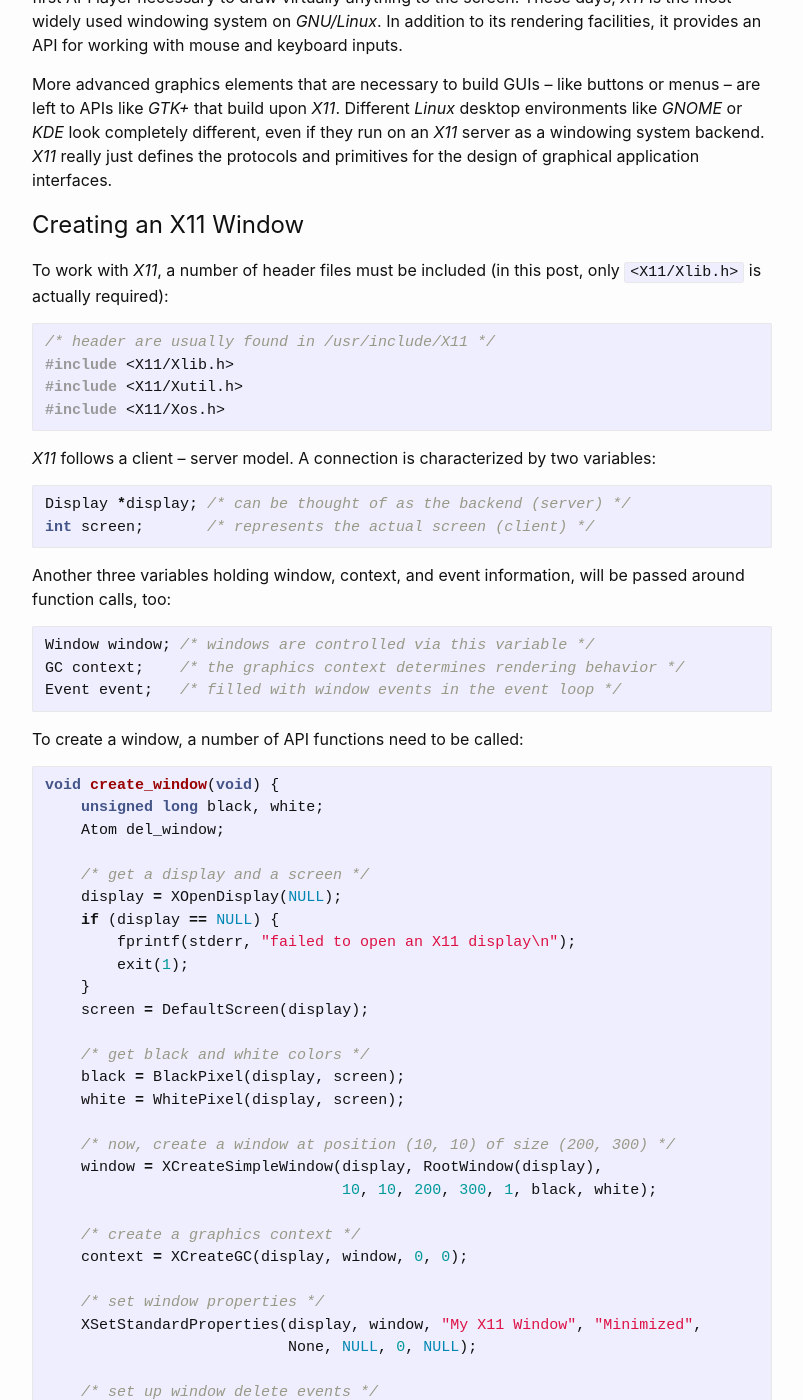
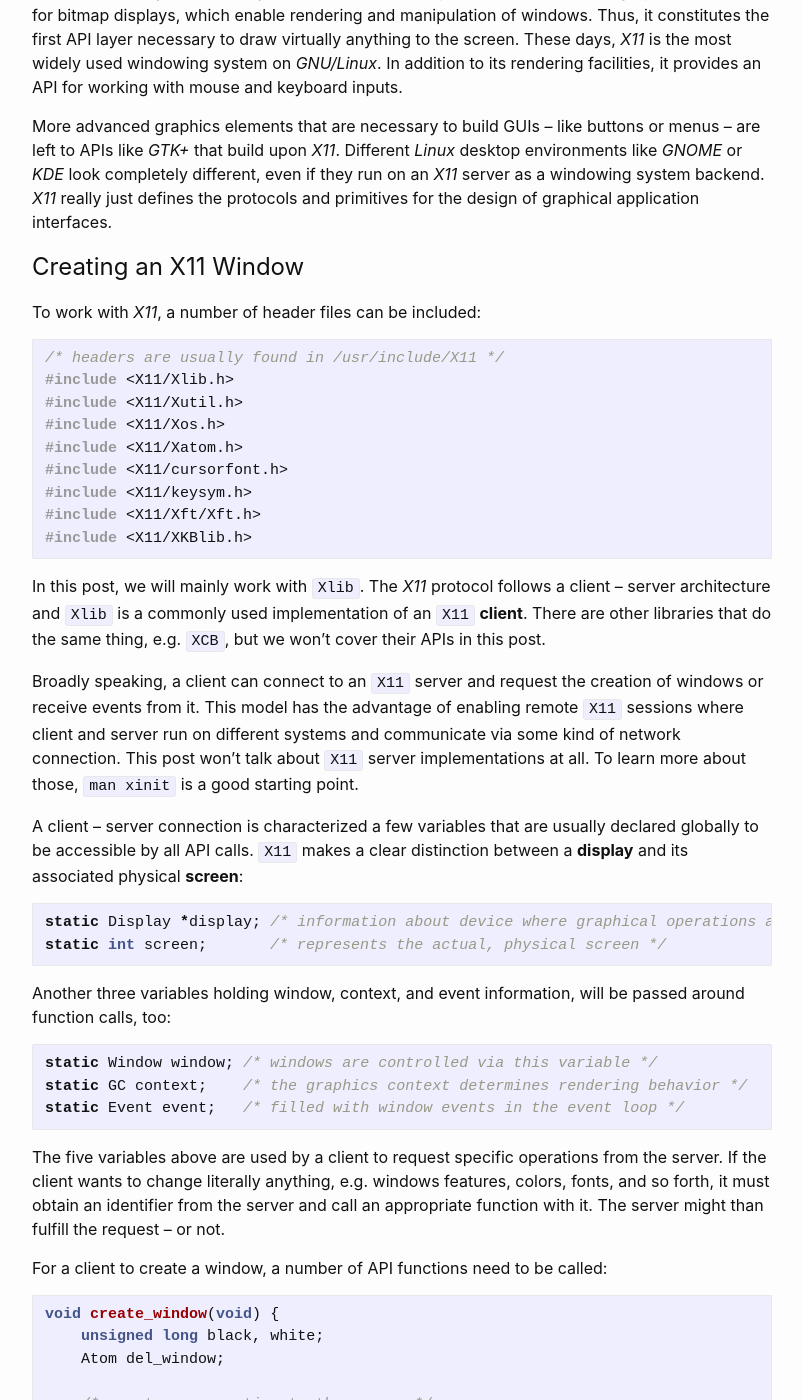
Before and after one commit to DanielSchuette/DanielSchuette.github.io, a Jekyll site: the page built from _posts/2019-09-08-x11_window_system.md, in a window 1280 px wide and 1400 px high, scrolled down 260 px. Shown: the whole window, without its empty margins (238-1041 px from the left). Built offline with Jekyll 4.4.1, drawn with Linux system fonts in a browser that asks for light colours; nearby versions of some CDN libraries; some web fonts are replaced; comment, search, counter and statistics services are not loaded; some of the changed text lies outside the part shown.

Commit message:
update x11 post

````diff
--- a/_posts/2019-09-08-x11_window_system.md
+++ b/_posts/2019-09-08-x11_window_system.md
@@ -1,6 +1,6 @@
 ---
 layout: post
-title:  "The X Window System API"
+title:  "Introduction to the X Window System API"
 date:   2019-09-08 23:54:00 +0200
 categories: unix
 ---
@@ -10,50 +10,63 @@ The *X Window System* (usually abbreviated as *X11*) implements a basic set of g
 More advanced graphics elements that are necessary to build GUIs -- like buttons or menus -- are left to APIs like *GTK+* that build upon *X11*. Different *Linux* desktop environments like *GNOME* or *KDE* look completely different, even if they run on an *X11* server as a windowing system backend. *X11* really just defines the protocols and primitives for the design of graphical application interfaces.
 
 # Creating an X11 Window
-To work with *X11*, a number of header files must be included (in this post, only `<X11/Xlib.h>` is actually required):
+To work with *X11*, a number of header files can be included:
 
 ```c
-/* header are usually found in /usr/include/X11 */
+/* headers are usually found in /usr/include/X11 */
 #include <X11/Xlib.h>
 #include <X11/Xutil.h>
 #include <X11/Xos.h>
+#include <X11/Xatom.h>
+#include <X11/cursorfont.h>
+#include <X11/keysym.h>
+#include <X11/Xft/Xft.h>
+#include <X11/XKBlib.h>
 ```
 
-*X11* follows a client -- server model. A connection is characterized by two variables:
+In this post, we will mainly work with `Xlib`. The *X11* protocol follows a client -- server architecture and `Xlib` is a commonly used implementation of an `X11` **client**. There are other libraries that do the same thing, e.g. `XCB`, but we won't cover their APIs in this post.
+
+Broadly speaking, a client can connect to an `X11` server and request the creation of windows or receive events from it. This model has the advantage of enabling remote `X11` sessions where client and server run on different systems and communicate via some kind of network connection. This post won't talk about `X11` server implementations at all. To learn more about those, `man xinit` is a good starting point.
+
+A client -- server connection is characterized a few variables that are usually declared globally to be accessible by all API calls. `X11` makes a clear distinction between a **display** and its associated physical **screen**:
 
 ```c
-Display *display; /* can be thought of as the backend (server) */
-int screen;       /* represents the actual screen (client) */
+static Display *display; /* information about device where graphical operations are done */
+static int screen;       /* represents the actual, physical screen */
 ```
 
 Another three variables holding window, context, and event information, will be passed around function calls, too:
 
 ```c
-Window window; /* windows are controlled via this variable */
-GC context;    /* the graphics context determines rendering behavior */
-Event event;   /* filled with window events in the event loop */
+static Window window; /* windows are controlled via this variable */
+static GC context;    /* the graphics context determines rendering behavior */
+static Event event;   /* filled with window events in the event loop */
 ```
 
-To create a window, a number of API functions need to be called:
+The five variables above are used by a client to request specific operations from the server. If the client wants to change literally anything, e.g. windows features, colors, fonts, and so forth, it must obtain an identifier from the server and call an appropriate function with it. The server might than fulfill the request -- or not.
+
+For a client to create a window, a number of API functions need to be called:
 
 ```c
 void create_window(void) {
     unsigned long black, white;
     Atom del_window;
 
-    /* get a display and a screen */
+    /* create a connection to the server */
     display = XOpenDisplay(NULL);
     if (display == NULL) {
         fprintf(stderr, "failed to open an X11 display\n");
         exit(1);
     }
+
+    /* get the default screen associated with the display */
     screen = DefaultScreen(display);
 
-    /* get black and white colors */
+    /* define black and white colors */
     black = BlackPixel(display, screen);
     white = WhitePixel(display, screen);
 
-    /* now, create a window at position (10, 10) of size (200, 300) */
+    /* request the creation of a window at position (10, 10) of size (200, 300) */
     window = XCreateSimpleWindow(display, RootWindow(display),
                                  10, 10, 200, 300, 1, black, white);
 
@@ -68,7 +81,7 @@ void create_window(void) {
     del_window = XInternAtom(display, "WM_DELETE_WINDOW", 0);
     XSetWMProtocols(display, window, &del_window, 1);
 
-    /* define which events are accepted by the window */
+    /* select which events are listened to by the window */
     XSelectInput(display, window, ExposureMask | KeyPressMask);
 
     /* move window to the top */
@@ -78,12 +91,13 @@ void create_window(void) {
 
 Since this post is meant to be a starting point for *X11* programming, the functions above aren't explained in much detail. Extensive documentation is available online, though.
 
-After creating a window, an event queue is polled using `XNextEvent()`.
+After creating a window, an event queue can be polled using `XNextEvent()`:
 
 ```c
     while(1) {
         XNextEvent(display, &event);
-        /* draw a small black rectangle */
+
+        /* draw a small black rectangle whenever the window is not covered (i.e. exposed) */
         if(event.type == Expose)
             XFillRectangle(display, window, context, 20, 20, 10, 10);
 
@@ -108,7 +122,10 @@ When compiling the code above, the linker needs to be instructed to link against
 gcc -o prog main.c -lX11
 ```
 
-Running `prog` opens a white window which -- as expected -- closes upon any key press. A small black cube is drawn to it, too.
+Running `prog` opens a white window which -- as expected -- closes upon any key press. A small black cube is drawn to it, too. We should not forget that this code only works if there is an `X11` server running that our client code can talk to. If your *GNU/Linux* distribution does not use `X11` as its windowing system, `XOpenDisplay()` will fail because there is no display it could obtain. That's why you should always check if this function call succeeded or not.
+
+# The XEvent API
+...
 
 # Summary
 ...
````
Also changed, not shown: other parts of _posts/2019-09-08-x11_window_system.md (+1 -1 lines).
